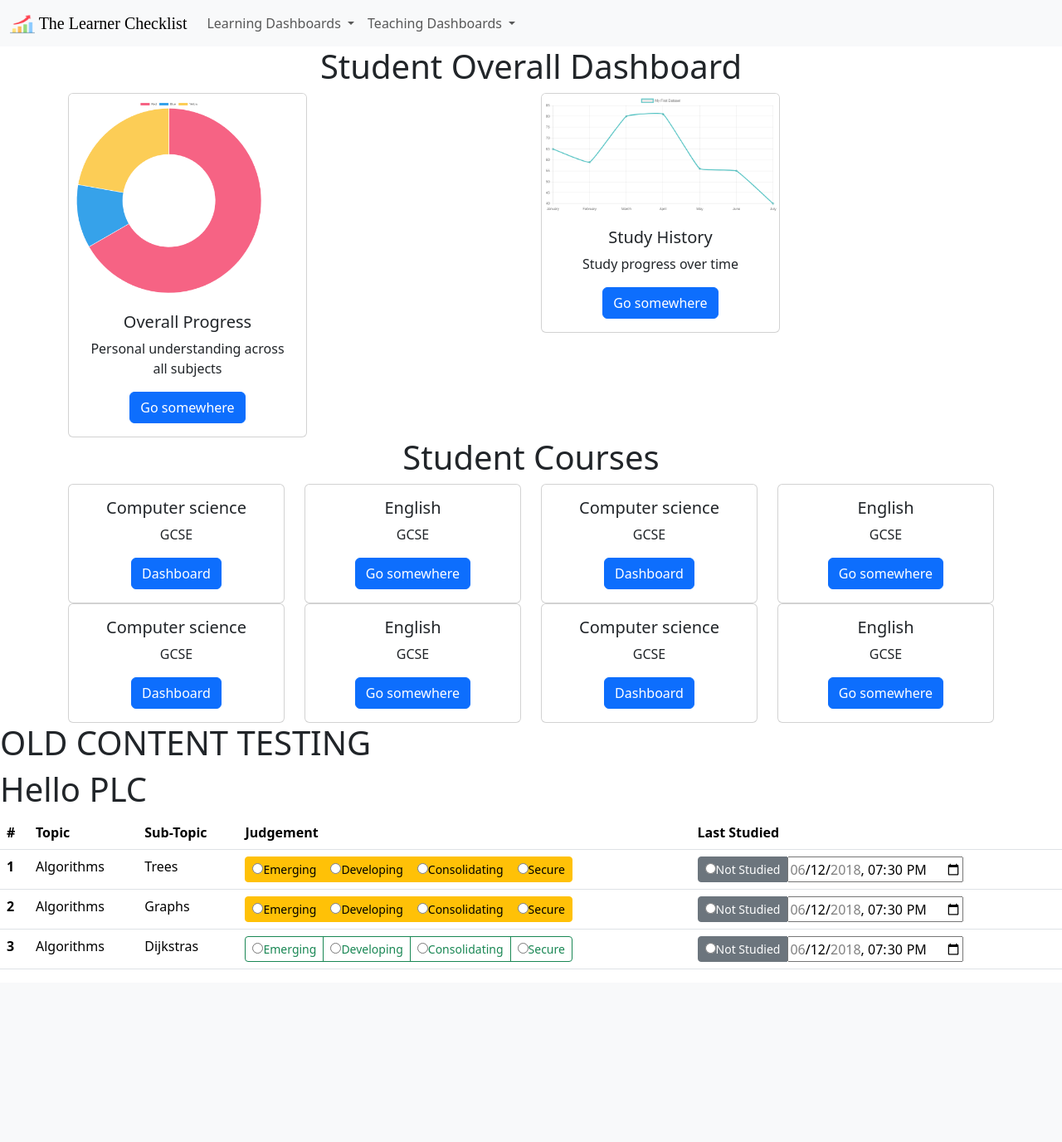
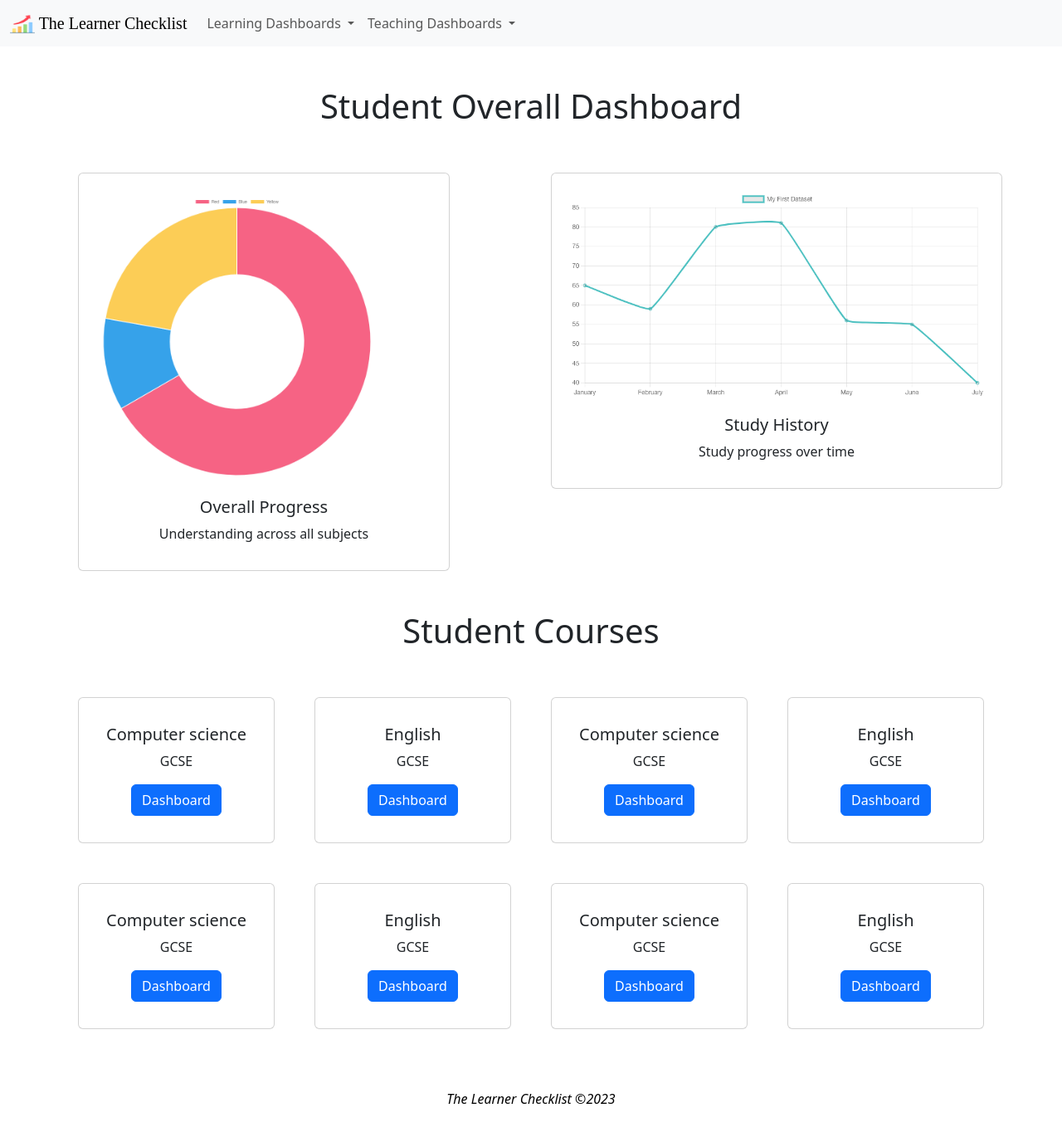
Before and after one commit to llogostevo/learner-checklist-v2, a Flask app: page / in a window 1280 px wide. Shown: the whole page at 83% size. Before the commit the page ends 1168 px from the top, so only its background shows below. Run offline with Flask 2, Linux system fonts and the light colour scheme; some web fonts are replaced.

Commit message:
update ux

```diff
--- a/app.py
+++ b/app.py
@@ -9,6 +9,7 @@ def hello_world():
   return render_template('home.html',
                          company='PLC',
                         options =  OPTIONS,
+                        courses = COURSES,
                         user = 'Joe Bloggs')
 
 
--- a/judgements.py
+++ b/judgements.py
@@ -1,3 +1,7 @@
 OPTIONS = {
   'judgement': ['Not Covered', 'Emerging', 'Developing', 'Consolidating', 'Secure']
 }
+
+COURSES = {
+  'subjects': ['Computer Science', 'Geography', 'History', 'Science', 'Maths', 'English', 'Art', 'Technology', 'iMedia', 'French']
+}
--- a/templates/home.html
+++ b/templates/home.html
@@ -40,16 +40,10 @@
             </li>
             <li><a class="dropdown-item" href="#">Overall</a></li>
             <li><hr class="dropdown-divider"></li>
-            <li><a class="dropdown-item" href="#">Computer Science</a></li>
-            <li><a class="dropdown-item" href="#">Geography</a></li>
-            <li><a class="dropdown-item" href="#">History</a></li>
-            <li><a class="dropdown-item" href="#">Science</a></li>
-            <li><a class="dropdown-item" href="#">Maths</a></li>
-            <li><a class="dropdown-item" href="#">English</a></li>
-            <li><a class="dropdown-item" href="#">Art</a></li>
-            <li><a class="dropdown-item" href="#">Technology</a></li>
-            <li><a class="dropdown-item" href="#">iMedia</a></li>
-            <li><a class="dropdown-item" href="#">French </a></li>
+            <!-- dynamically create drop down menu -->
+            {% for course in courses['subjects'] %}
+              <li><a class="dropdown-item" href="#">{{course}}</a></li>
+            {% endfor %}
           </ul>
         </li>
 <!--         END STUDENT DROPDOWN -->
@@ -81,42 +75,43 @@
   </div>
 </nav>
 
-<div class="container text-center">
-  <div class="row">
-      <h1>Student Overall Dashboard</h1>
+<div class="container px-4 text-center">
+  <div class="row g-5">
+      <div class="col-12">
+    <h1 class="mt-5">Student Overall Dashboard</h1>
+  </div>
 
 <!--     Overall Progress Card -->
     <div class="col-md-6 col-sm-12">
-      <div class="card" style="width: 18rem;">
+      <div class="card p-3" style="width: 28rem;">
         <img src="/static/img/mockups/donutExample.png" class="card-img-top">
         <div class="card-body">
           <h5 class="card-title">Overall Progress</h5>
-            <p class="card-text">Personal understanding across all subjects</p>
-            <a href="#" class="btn btn-primary">Go somewhere</a>
+            <p class="card-text">Understanding across all subjects</p>
         </div>
       </div>
     </div>
 <!--     END Overall progress card -->
 <!--     Line chart Study  Card -->
     <div class="col-md-6 col-sm-12">
-      <div class="card" style="width: 18rem;">
+      <div class="card p-3" style="width: 34rem;">
         <img src="/static/img/mockups/lineExample.png" class="card-img-top">
         <div class="card-body">
           <h5 class="card-title">Study History</h5>
             <p class="card-text">Study progress over time</p>
-            <a href="#" class="btn btn-primary">Go somewhere</a>
         </div>
       </div>
     </div>
 <!--   End line chart study card -->
   </div>
 
-  <div class="row">
-  <h1>Student Courses</h1>
-
+  <div class="row g-5">
+  <div class="col-12">
+    <h1 class="mt-5">Student Courses</h1>
+  </div>
 <!--     START COURSE CARDS -->
     <div class="col-sm-6 col-md-4 col-lg-3">
-      <div class="card">
+      <div class="card p-3">
         <div class="card-body">
           <h5 class="card-title">Computer science</h5>
           <p class="card-text">GCSE</p>
@@ -125,16 +120,16 @@
       </div>
     </div>
     <div class="col-sm-6 col-md-4 col-lg-3">
-      <div class="card">
+      <div class="card p-3">
         <div class="card-body">
           <h5 class="card-title">English</h5>
           <p class="card-text">GCSE</p>
-          <a href="#" class="btn btn-primary">Go somewhere</a>
+          <a href="#" class="btn btn-primary">Dashboard</a>
         </div>
       </div>
     </div>
     <div class="col-sm-6 col-md-4 col-lg-3">
-      <div class="card">
+      <div class="card p-3">
         <div class="card-body">
           <h5 class="card-title">Computer science</h5>
           <p class="card-text">GCSE</p>
@@ -143,16 +138,16 @@
       </div>
     </div>
     <div class="col-sm-6 col-md-4 col-lg-3">
-      <div class="card">
+      <div class="card p-3">
         <div class="card-body">
           <h5 class="card-title">English</h5>
           <p class="card-text">GCSE</p>
-          <a href="#" class="btn btn-primary">Go somewhere</a>
+          <a href="#" class="btn btn-primary">Dashboard</a>
         </div>
       </div>
     </div>
     <div class="col-sm-6 col-md-4 col-lg-3">
-      <div class="card">
+      <div class="card p-3">
         <div class="card-body">
           <h5 class="card-title">Computer science</h5>
           <p class="card-text">GCSE</p>
@@ -161,16 +156,16 @@
       </div>
     </div>
     <div class="col-sm-6 col-md-4 col-lg-3">
-      <div class="card">
+      <div class="card p-3">
         <div class="card-body">
           <h5 class="card-title">English</h5>
           <p class="card-text">GCSE</p>
-          <a href="#" class="btn btn-primary">Go somewhere</a>
+          <a href="#" class="btn btn-primary">Dashboard</a>
         </div>
       </div>
     </div>
     <div class="col-sm-6 col-md-4 col-lg-3">
-      <div class="card">
+      <div class="card p-3">
         <div class="card-body">
           <h5 class="card-title">Computer science</h5>
           <p class="card-text">GCSE</p>
@@ -179,115 +174,23 @@
       </div>
     </div>
     <div class="col-sm-6 col-md-4 col-lg-3">
-      <div class="card">
+      <div class="card p-3">
         <div class="card-body">
           <h5 class="card-title">English</h5>
           <p class="card-text">GCSE</p>
-          <a href="#" class="btn btn-primary">Go somewhere</a>
+          <a href="#" class="btn btn-primary">Dashboard</a>
         </div>
       </div>
     </div>
 
 <!--     END COURSE CARDS -->
 </div>
-
-
 </div>
 
-
-
-<!-- OLD CONTENT TESTING -->
-<h1>OLD CONTENT TESTING</h1>
-
-    <h1>Hello {{company}}</h1>
-<table class="table">
-  <thead class="thead-dark">
-    <tr>
-      <th scope="col">#</th>
-      <th scope="col">Topic</th>
-      <th scope="col">Sub-Topic</th>
-      <th scope="col">Judgement</th>
-      <th scope="col">Last Studied</th>
-    </tr>
-  </thead>
-  <tbody>
-    <tr>
-      <th scope="row">1</th>
-      <td>Algorithms</td>
-      <td>Trees</td>
-      <td>
-         <div class="btn-group" data-toggle="buttons">
-{% for judgement in options['judgement'] %}
-        {% if judgement != 'Not Covered' %}
-        <label class="btn btn-warning btn-sm">
-        <input type="radio" name="options" id="option1">{{judgement}}</label>
-        {% endif %}
-      {% endfor %}
-        </div>
-      </td>
-      <td>
-        <div class="btn-group" data-toggle="buttons">
-        <label class="btn btn-secondary btn-sm">
-        <input type="radio" name="options" id="option1">Not Studied</label>
-<input type="datetime-local" id="meeting-time"
-       name="meeting-time" value="2018-06-12T19:30"
-       min="2018-06-07T00:00" max="2018-06-14T00:00">
+<!--     FOOTER -->
+      <div class="mt-5 p-4 text-black text-center">
+  <p><em>The Learner Checklist &copy;2023</em></p>
 </div>
-      </td>
-    </tr>
-    <tr>
-      <th scope="row">2</th>
-      <td>Algorithms</td>
-      <td>Graphs</td>
-      <td>
-         <div class="btn-group" data-toggle="buttons">
-{% for judgement in options['judgement'] %}
-        {% if judgement != 'Not Covered' %}
-        <label class="btn btn-warning btn-sm">
-        <input type="radio" name="options" id="option1">{{judgement}}</label>
-        {% endif %}
-      {% endfor %}
-        </div>
-      </td>
-      <td>
-        <div class="btn-group" data-toggle="buttons">
-        <label class="btn btn-secondary btn-sm">
-        <input type="radio" name="options" id="option1">Not Studied</label>
-<input type="datetime-local" id="meeting-time"
-       name="meeting-time" value="2018-06-12T19:30"
-       min="2018-06-07T00:00" max="2018-06-14T00:00">
-</div>
-      </td>
-    </tr>
-    <tr>
-      <th scope="row">3</th>
-      <td>Algorithms</td>
-      <td>Dijkstras</td>
-      <td>
-         <div class="btn-group" data-toggle="buttons">
-{% for judgement in options['judgement'] %}
-        {% if judgement != 'Not Covered' %}
-        <label class="btn btn-outline-success btn-sm">
-        <input type="radio" name="options" id="option1">{{judgement}}</label>
-        {% endif %}
-      {% endfor %}
-        </div>
-      </td>
-      <td>
-        <div class="btn-group" data-toggle="buttons">
-        <label class="btn btn-secondary btn-sm">
-        <input type="radio" name="options" id="option1">Not Studied</label>
-<input type="datetime-local" id="meeting-time"
-       name="meeting-time" value="2018-06-12T19:30"
-       min="2018-06-07T00:00" max="2018-06-14T00:00">
-</div>
-      </td>
-    </tr>
-  </tbody>
-</table>
-
-
-
 <script src="https://cdn.jsdelivr.net/npm/@popperjs/core@2.11.6/dist/umd/popper.min.js" integrity="sha384-oBqDVmMz9ATKxIep9tiCxS/Z9fNfEXiDAYTujMAeBAsjFuCZSmKbSSUnQlmh/jp3" crossorigin="anonymous"></script>
 <script src="https://cdn.jsdelivr.net/npm/bootstrap@5.3.0-alpha1/dist/js/bootstrap.min.js" integrity="sha384-mQ93GR66B00ZXjt0YO5KlohRA5SY2XofN4zfuZxLkoj1gXtW8ANNCe9d5Y3eG5eD" crossorigin="anonymous"></script>
   </body>
```
Also changed, not shown: templates/student/studentUnitChecklist.html (added, +89 -0 lines).
